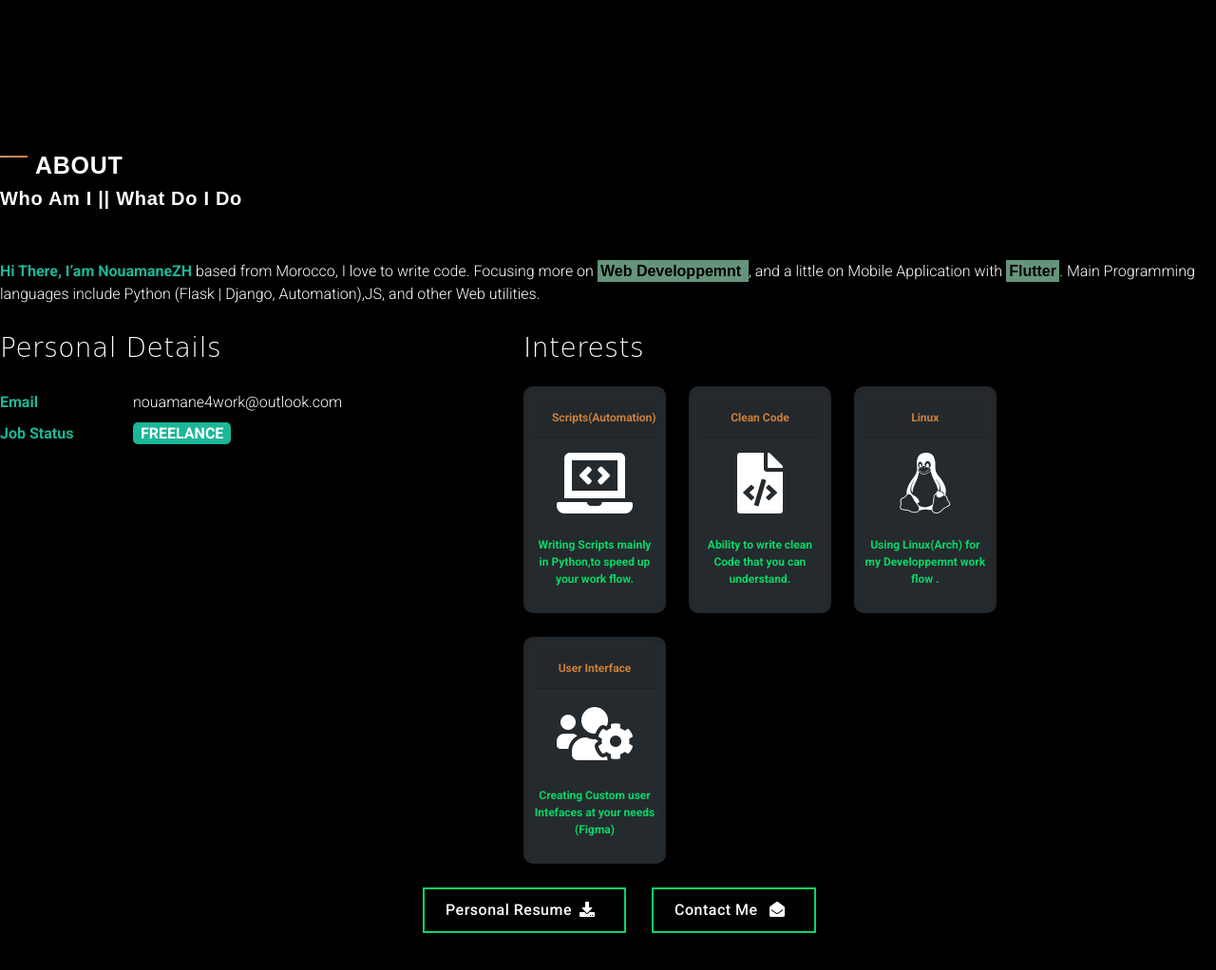
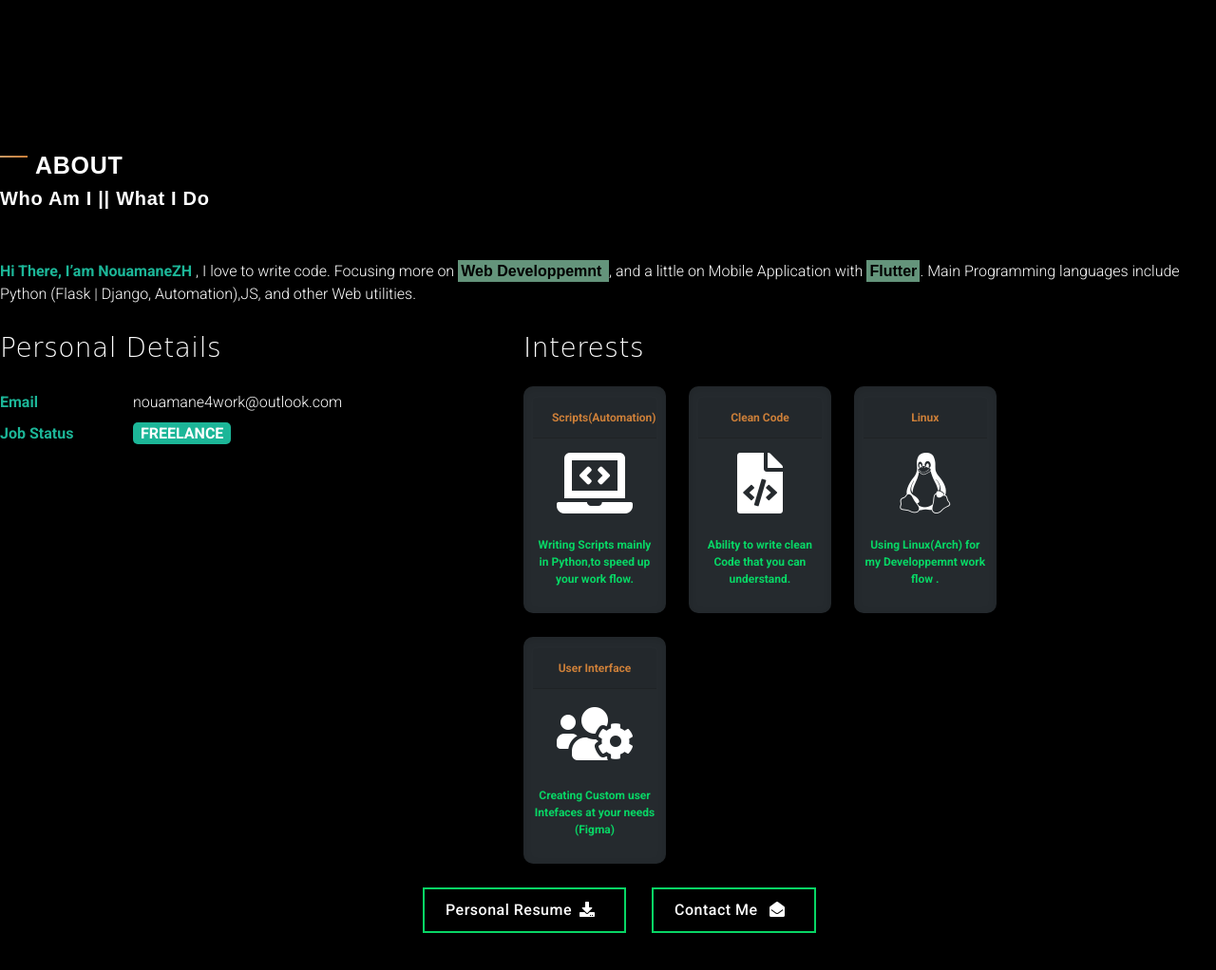
Before and after one commit to artchiee/Personal_Site, a Flask app: page / in a window 1280 px wide. Shown: the part 801-1823 px from the top of the page at 95% size. Run offline with Flask 2, Linux system fonts and the light colour scheme; parts of the project's set-up code (start-up, migrations or seed data) failed here and were passed over; some libraries are stand-ins or nearby versions; grey boxes are pictures that could not be loaded.

Commit message:
updated info

```diff
--- a/static/templates/index.html
+++ b/static/templates/index.html
@@ -169,13 +169,13 @@
       <div class="row">
         <div class="main-title section-padding ">
           <h3>About</h3>
-          <h2> Who Am I || What Do I Do </h2>
+          <h2> Who Am I || What I Do </h2>
         </div>
         <div class="row">
           <div class="col-lg-12">
             <div class="db_about_text_wapper db_common_text wow fadeInUp text-white"> <strong>Hi There, I’am
                 NouamaneZH</strong>
-              based from Morocco, I love to write code. Focusing more on <mark>Web Developpemnt </mark>, and a little on
+                 , I love to write code. Focusing more on <mark>Web Developpemnt </mark>, and a little on
               Mobile Application with <mark> Flutter</mark>.
               Main Programming languages include Python (Flask | Django, Automation),JS, and other Web utilities.
             </div>
```
